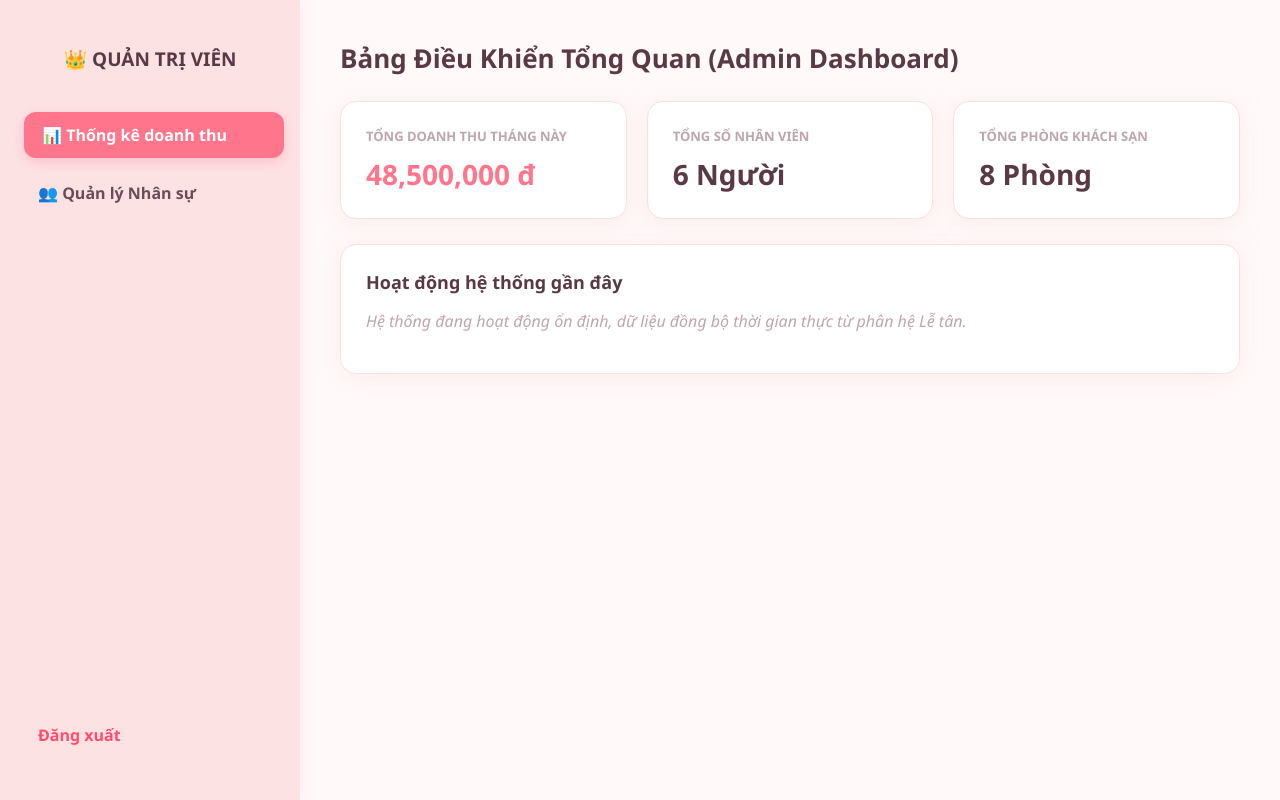
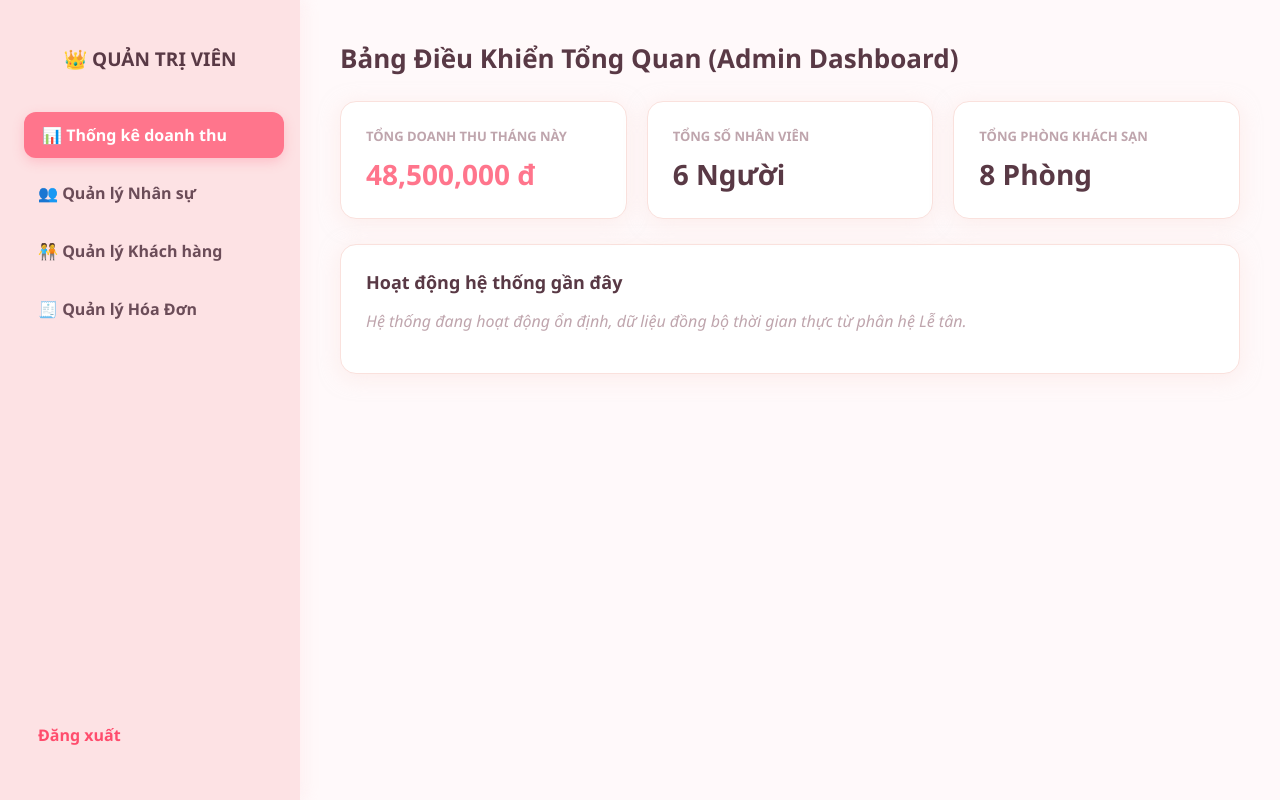
Before and after one commit to truongthianhdao2324-sketch/Quan_Li_Khach_San, a Spring app: template src/main/resources/templates/AdminDashboard.html in a window 1280 px wide. Run offline with Thymeleaf, Linux system fonts and the light colour scheme; the template is opened without the code that fills it, so the values that code supplies are empty.

Commit message:
fix: giao diện KH

```diff
--- a/src/main/resources/templates/AdminDashboard.html
+++ b/src/main/resources/templates/AdminDashboard.html
@@ -114,8 +114,10 @@
 
 <div class="sidebar">
     <h2>👑 QUẢN TRỊ VIÊN</h2>
-    <a th:href="@{/admin/dashboard}" class="active">📊 Thống kê doanh thu</a>
+   <a th:href="@{/admin/dashboard}" class="active">📊 Thống kê doanh thu</a>
     <a th:href="@{/admin/nhanvien}">👥 Quản lý Nhân sự</a>
+    <a th:href="@{/admin/khachhang/danhsach}">🧑‍🤝‍🧑 Quản lý Khách hàng</a>
+    <a th:href="@{/admin/hoadon}">🧾 Quản lý Hóa Đơn</a>
     <a th:href="@{/dang-nhap}" style="margin-top: auto; color: #ff4d6d;">Đăng xuất</a>
 </div>
 
```
